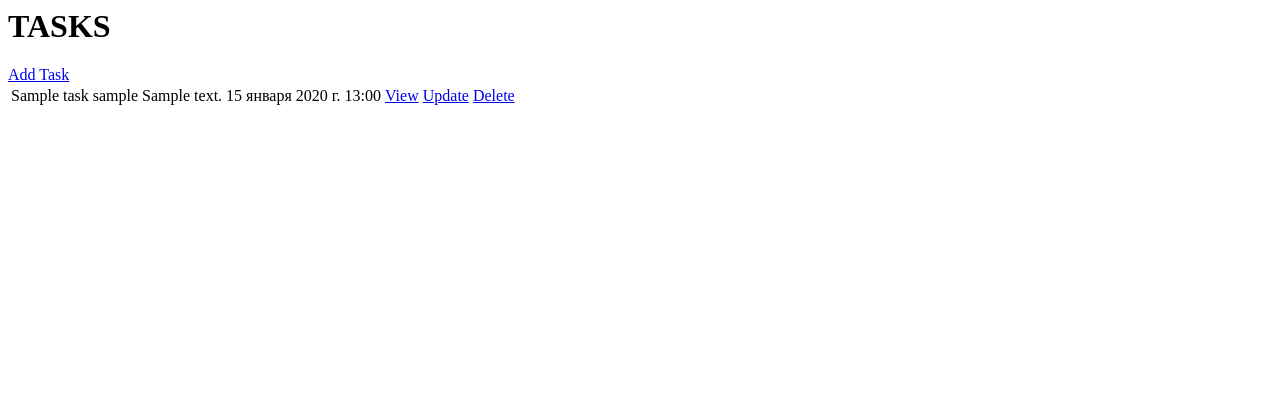
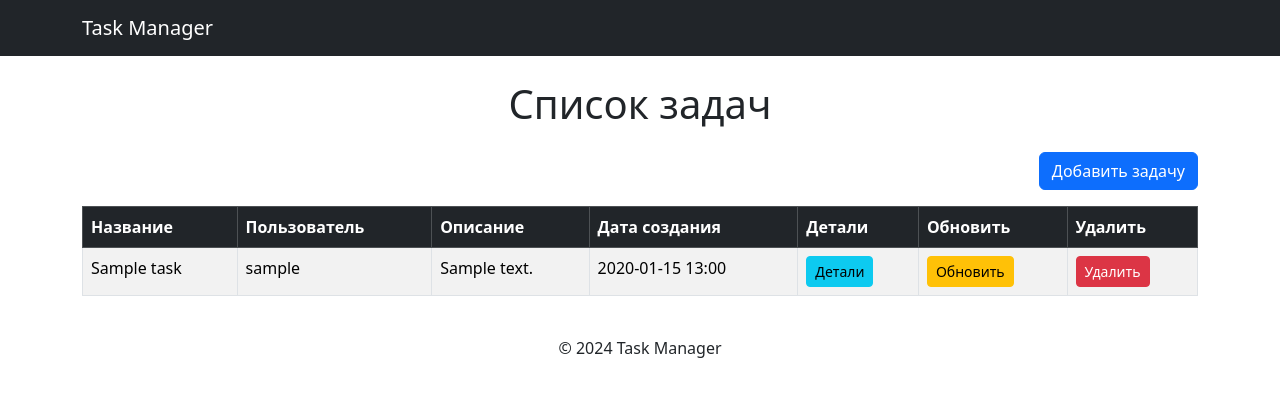
Before and after one commit to Denis-Kondrashov/To_Do_List, a Django app: page / in a window 1280 px wide. Shown: the top 397 px of the page. Run offline with Django 5.2, Linux system fonts and the light colour scheme; tables that the repository leaves empty hold one stand-in row (values such as "Sample post").

Commit message:
feat: переписаны html, добавлена статика

```diff
--- /dev/null
+++ b/to_do_list/base/templates/base.html
@@ -0,0 +1,29 @@
+{% load static %}
+<!DOCTYPE html>
+<html lang="en">
+<head>
+    <meta charset="UTF-8">
+    <meta name="viewport" content="width=device-width, initial-scale=1.0">
+    <title>{% block title %}Task Manager{% endblock %}</title>
+    <link rel="stylesheet" href="https://cdn.jsdelivr.net/npm/bootstrap@5.3.0-alpha3/dist/css/bootstrap.min.css">
+    <link rel="stylesheet" href="{% static 'base/css/styles.css' %}">
+</head>
+<body>
+    <nav class="navbar navbar-expand-lg navbar-dark bg-dark">
+        <div class="container">
+            <a class="navbar-brand" href="{% url 'tasks' %}">Task Manager</a>
+            <button class="navbar-toggler" type="button" data-bs-toggle="collapse" data-bs-target="#navbarNav" aria-controls="navbarNav" aria-expanded="false" aria-label="Toggle navigation">
+                <span class="navbar-toggler-icon"></span>
+            </button>
+        </div>
+    </nav>
+    <div class="container my-4">
+        {% block content %}
+        {% endblock %}
+    </div>
+    <footer class="text-center py-3">
+        <p>&copy; 2024 Task Manager</p>
+    </footer>
+    <script src="https://cdn.jsdelivr.net/npm/bootstrap@5.3.0-alpha3/dist/js/bootstrap.bundle.min.js"></script>
+</body>
+</html>
--- a/to_do_list/base/templates/base/tasks_list.html
+++ b/to_do_list/base/templates/base/tasks_list.html
@@ -1,15 +1,36 @@
-<h1>TASKS</h1>
-<a href="{% url 'task_create' %}"> Add Task </a>
-<table>
-    {% for tasks in tasks_list %}
+{% extends 'base.html' %}
+
+{% block title %}Список задач{% endblock %}
+
+{% block content %}
+<h1 class="text-center my-4">Список задач</h1>
+<div class="text-end mb-3">
+    <a href="{% url 'task_create' %}" class="btn btn-primary">Добавить задачу</a>
+</div>
+<table class="table table-striped table-bordered">
+    <thead class="table-dark">
         <tr>
-            <td>{{ tasks.title }}</td>
-            <td>{{ tasks.user }}</td>
-            <td>{{ tasks.description }}</td>
-            <td>{{ tasks.create }}</td>
-            <td><a href="{% url 'task_detail' tasks.id %}"> View </a></td>
-            <td><a href="{% url 'task_update' tasks.id %}"> Update </a></td>
-            <td><a href="{% url 'task_delete' tasks.id %}"> Delete </a></td>
+            <th>Название</th>
+            <th>Пользователь</th>
+            <th>Описание</th>
+            <th>Дата создания</th>
+            <th>Детали</th>
+            <th>Обновить</th>
+            <th>Удалить</th>
         </tr>
-    {% endfor %}
+    </thead>
+    <tbody>
+        {% for task in tasks_list %}
+        <tr>
+            <td>{{ task.title }}</td>
+            <td>{{ task.user }}</td>
+            <td>{{ task.description }}</td>
+            <td>{{ task.create|date:"Y-m-d H:i" }}</td>
+            <td><a href="{% url 'task_detail' task.id %}" class="btn btn-info btn-sm">Детали</a></td>
+            <td><a href="{% url 'task_update' task.id %}" class="btn btn-warning btn-sm">Обновить</a></td>
+            <td><a href="{% url 'task_delete' task.id %}" class="btn btn-danger btn-sm">Удалить</a></td>
+        </tr>
+        {% endfor %}
+    </tbody>
 </table>
+{% endblock %}
```
Also changed, not shown: to_do_list/base/templates/base/task_create.html (+14 -4 lines), to_do_list/base/templates/base/task_delete.html (+13 -4 lines), to_do_list/base/templates/base/task_detail.html (+15 -10 lines), to_do_list/base/urls.py (+6 -2 lines), to_do_list/to_do_list/settings.py (+7 -0 lines).
